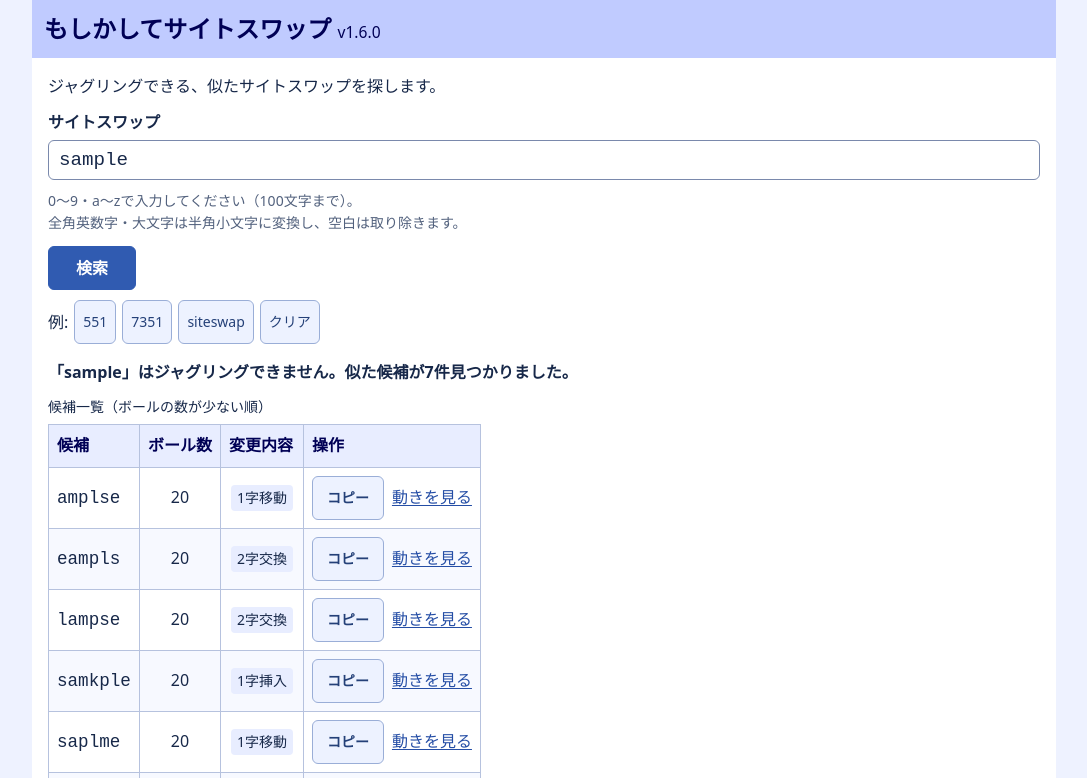
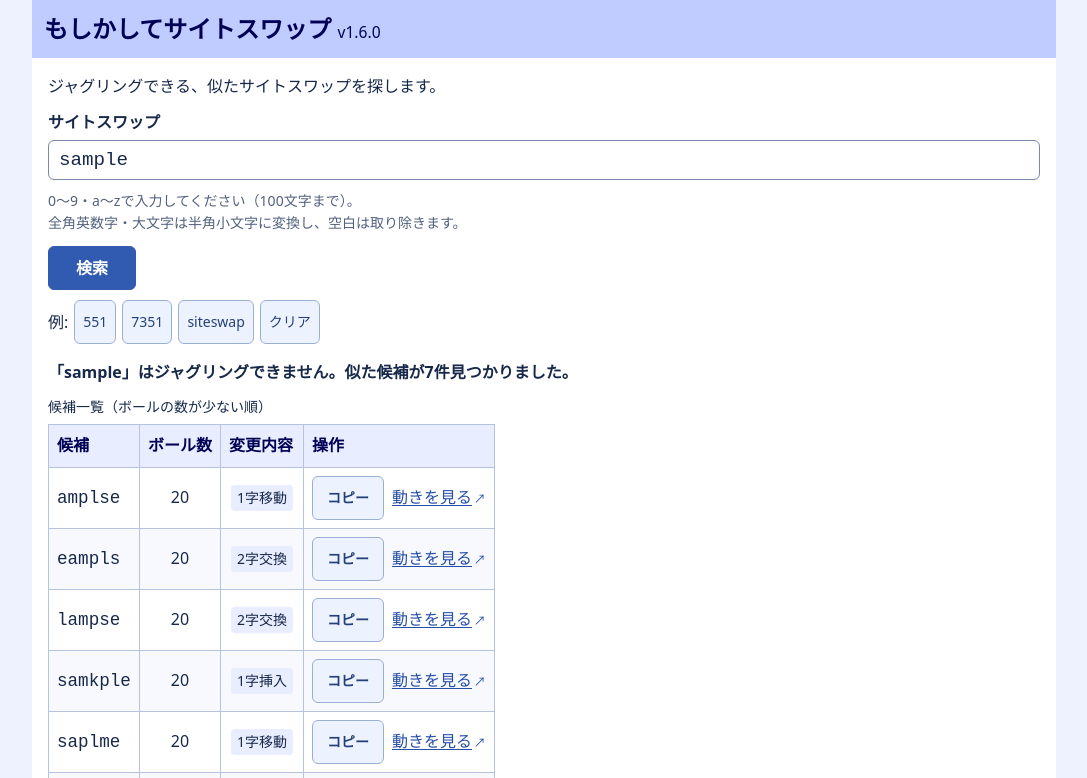
Before and after one commit to tatt61880/did_you_mean, a website: page index.html in a window 1280 px wide. Both pictures are taken after typing "Sample" into the empty fields and a click on the button "検索". Shown: the top 778 px of the page, without its empty margins (96-1183 px from the left). Drawn offline with Linux system fonts and the light colour scheme.

Commit message:
Update main.css

```diff
--- a/css/main.css
+++ b/css/main.css
@@ -74,6 +74,14 @@ ol {
 a {
   color: #244da5;
   text-underline-offset: 0.15em;
+}
+
+a[href^="http://"]::after,
+a[href^="https://"]::after {
+  display: inline-block;
+  margin-left: 0.15em;
+  font-size: 0.75em;
+  content: "↗";
 }
 
 strong {
```
